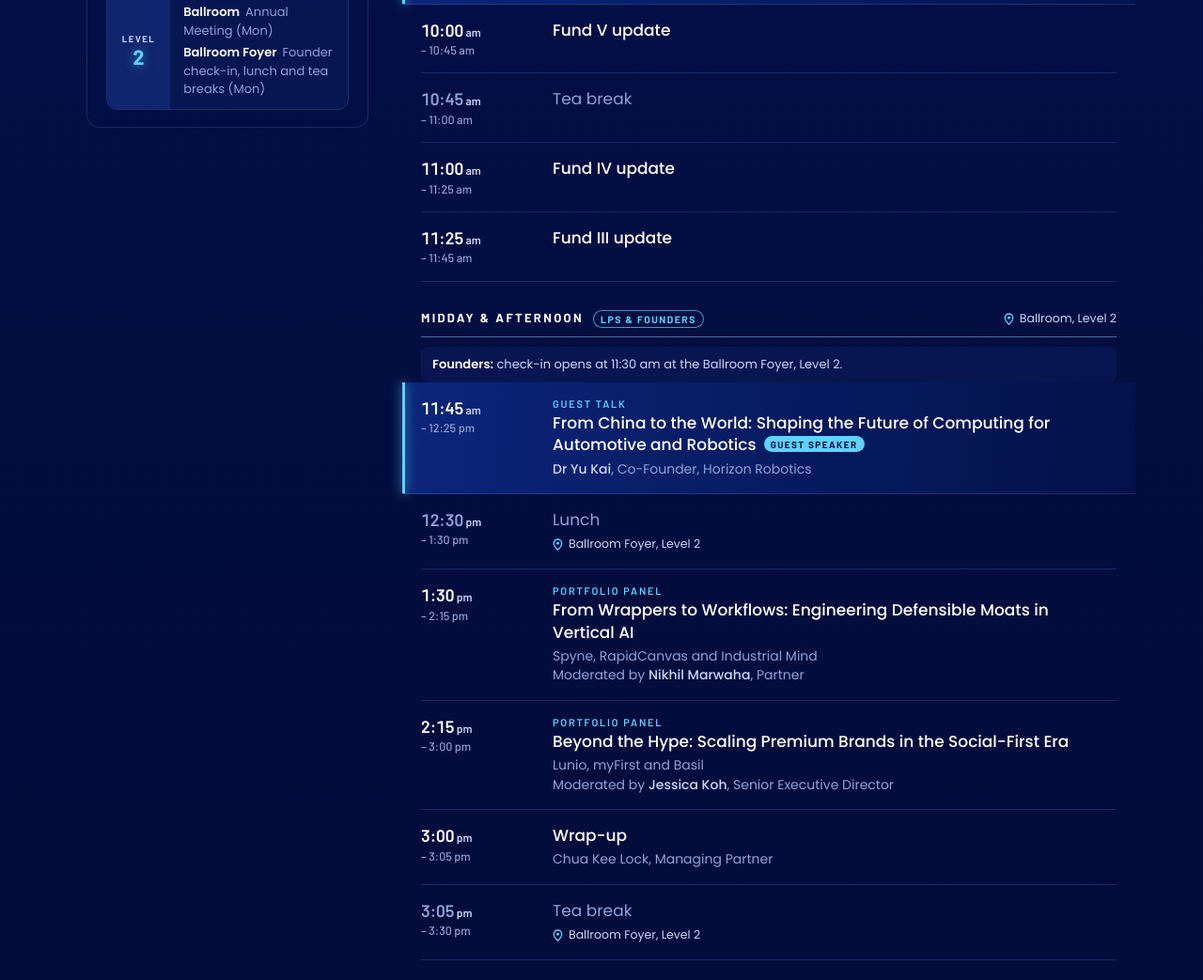
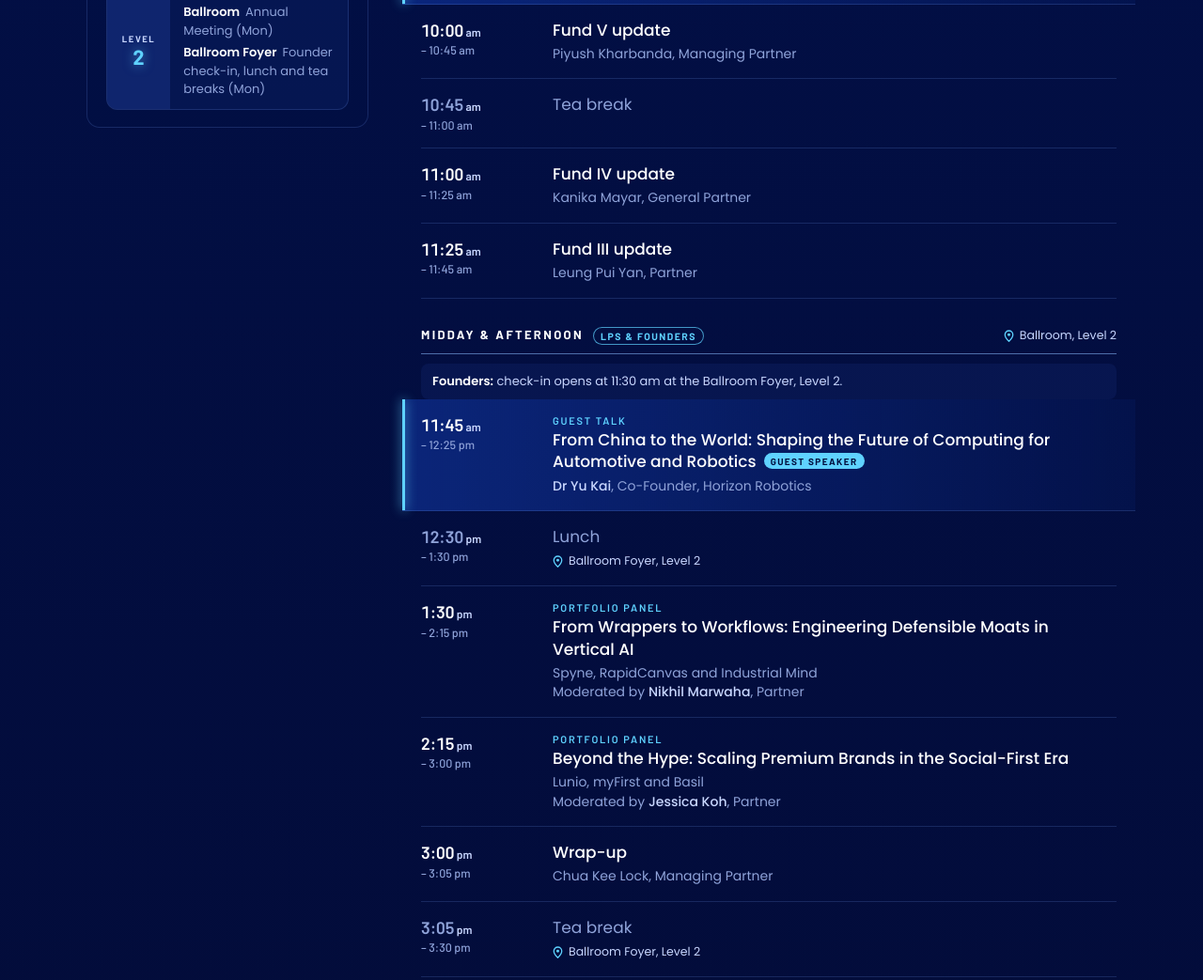
Before and after one commit to vertexventures-seai/agm2026, a plain HTML site: page index.html in a window 1280 px wide. Shown: the part 1076-2119 px from the top of the page at 94% size. Drawn offline with Linux system fonts and the light colour scheme.

Commit message:
Add files via upload

```diff
--- a/index.html
+++ b/index.html
@@ -416,7 +416,7 @@ a { color: var(--cyan); }
           </li>
           <li class="s" id="annual-meeting-4" data-date="2026-11-23" data-s="600" data-e="645" data-where="Ballroom, Level 2">
             <p class="s-time"><time datetime="2026-11-23T10:00+08:00">10:00<small>&nbsp;am</small></time><span>– <time datetime="2026-11-23T10:45+08:00">10:45&nbsp;am</time></span><em class="flag" hidden></em></p>
-            <div class="s-body"><p class="s-title">Fund V update</p></div>
+            <div class="s-body"><p class="s-title">Fund V update</p><p class="s-sub">Piyush Kharbanda, Managing Partner</p></div>
           </li>
           <li class="s s-break" id="annual-meeting-5" data-date="2026-11-23" data-s="645" data-e="660" data-where="Ballroom, Level 2">
             <p class="s-time"><time datetime="2026-11-23T10:45+08:00">10:45<small>&nbsp;am</small></time><span>– <time datetime="2026-11-23T11:00+08:00">11:00&nbsp;am</time></span><em class="flag" hidden></em></p>
@@ -424,11 +424,11 @@ a { color: var(--cyan); }
           </li>
           <li class="s" id="annual-meeting-6" data-date="2026-11-23" data-s="660" data-e="685" data-where="Ballroom, Level 2">
             <p class="s-time"><time datetime="2026-11-23T11:00+08:00">11:00<small>&nbsp;am</small></time><span>– <time datetime="2026-11-23T11:25+08:00">11:25&nbsp;am</time></span><em class="flag" hidden></em></p>
-            <div class="s-body"><p class="s-title">Fund IV update</p></div>
+            <div class="s-body"><p class="s-title">Fund IV update</p><p class="s-sub">Kanika Mayar, General Partner</p></div>
           </li>
           <li class="s" id="annual-meeting-7" data-date="2026-11-23" data-s="685" data-e="705" data-where="Ballroom, Level 2">
             <p class="s-time"><time datetime="2026-11-23T11:25+08:00">11:25<small>&nbsp;am</small></time><span>– <time datetime="2026-11-23T11:45+08:00">11:45&nbsp;am</time></span><em class="flag" hidden></em></p>
-            <div class="s-body"><p class="s-title">Fund III update</p></div>
+            <div class="s-body"><p class="s-title">Fund III update</p><p class="s-sub">Leung Pui Yan, Partner</p></div>
           </li>
         </ol>
       </div>
@@ -449,7 +449,7 @@ a { color: var(--cyan); }
           </li>
           <li class="s" id="annual-meeting-11" data-date="2026-11-23" data-s="855" data-e="900" data-where="Ballroom, Level 2">
             <p class="s-time"><time datetime="2026-11-23T14:15+08:00">2:15<small>&nbsp;pm</small></time><span>– <time datetime="2026-11-23T15:00+08:00">3:00&nbsp;pm</time></span><em class="flag" hidden></em></p>
-            <div class="s-body"><p class="s-eyebrow">Portfolio panel</p><p class="s-title">Beyond the Hype: Scaling Premium Brands in the Social-First Era</p><p class="s-sub">Lunio, myFirst and Basil<br>Moderated by <b>Jessica Koh</b>, Senior Executive Director</p></div>
+            <div class="s-body"><p class="s-eyebrow">Portfolio panel</p><p class="s-title">Beyond the Hype: Scaling Premium Brands in the Social-First Era</p><p class="s-sub">Lunio, myFirst and Basil<br>Moderated by <b>Jessica Koh</b>, Partner</p></div>
           </li>
           <li class="s" id="annual-meeting-12" data-date="2026-11-23" data-s="900" data-e="905" data-where="Ballroom, Level 2">
             <p class="s-time"><time datetime="2026-11-23T15:00+08:00">3:00<small>&nbsp;pm</small></time><span>– <time datetime="2026-11-23T15:05+08:00">3:05&nbsp;pm</time></span><em class="flag" hidden></em></p>
```
